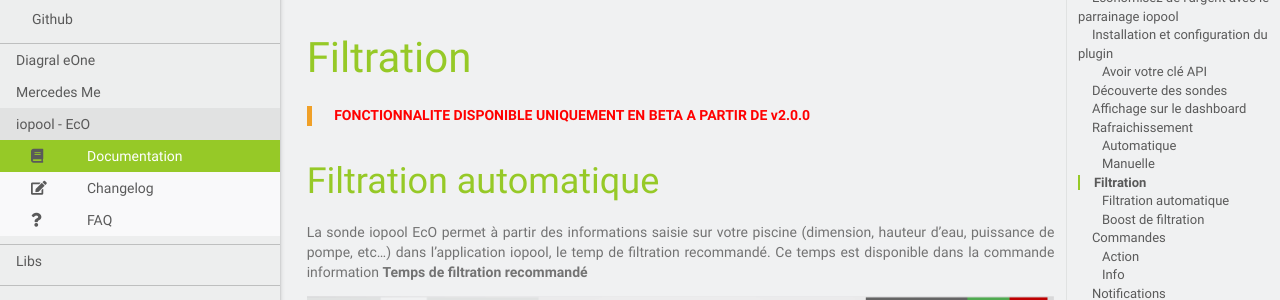
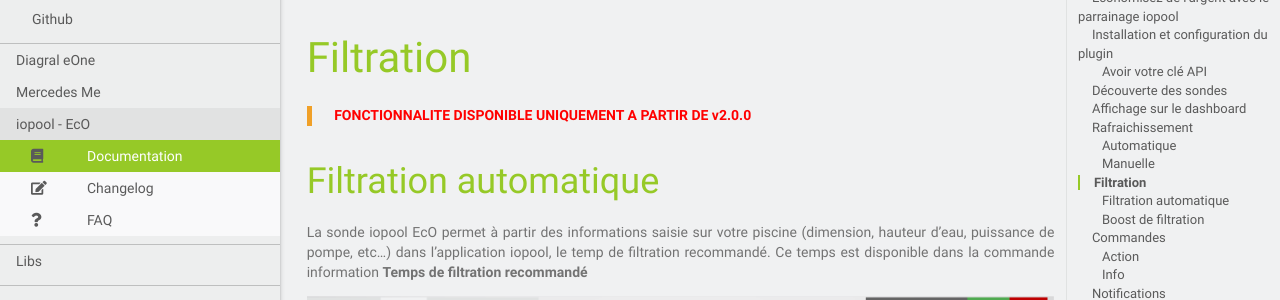
Before and after one commit to mguyard/Jeedom-Documentations, a Jekyll site: the page built from fr_FR/iopool_EcO/documentation.md, in a window 1280 px wide and 900 px high, scrolled down 4713 px. Shown: the part 153-453 px from the top of the window. Built offline with Jekyll 4.4.1, drawn with Linux system fonts in a browser that asks for light colours; our own code applies the rules of GitHub Pages for plain Markdown files; some of the changed text lies outside the part shown.

Commit message:
iopool_Eco - Version 2.0.11 STABLE

```diff
--- a/fr_FR/iopool_EcO/documentation.md
+++ b/fr_FR/iopool_EcO/documentation.md
@@ -83,7 +83,7 @@
 
 # Filtration
 
-> <span style="color:red">__FONCTIONNALITE DISPONIBLE UNIQUEMENT EN BETA A PARTIR DE v2.0.0__</span>
+> <span style="color:red">__FONCTIONNALITE DISPONIBLE UNIQUEMENT A PARTIR DE v2.0.0__</span>
 
 ## Filtration automatique
 
@@ -161,8 +161,6 @@
 > Il existe aussi des commandes d'information de [Boost de filtration](#Boost%20de%20filtration)
 
 # Notifications
-
-> <span style="color:red">__FONCTIONNALITE DISPONIBLE UNIQUEMENT EN BETA A PARTIR DE v1.1.0__</span>
 
 Le plugin permet de générer des notifications lorsque certains indicateurs passent en warning ou critical.
 Pour le configurer, un nouvel onglet est disponible sur l'équipement.
```
